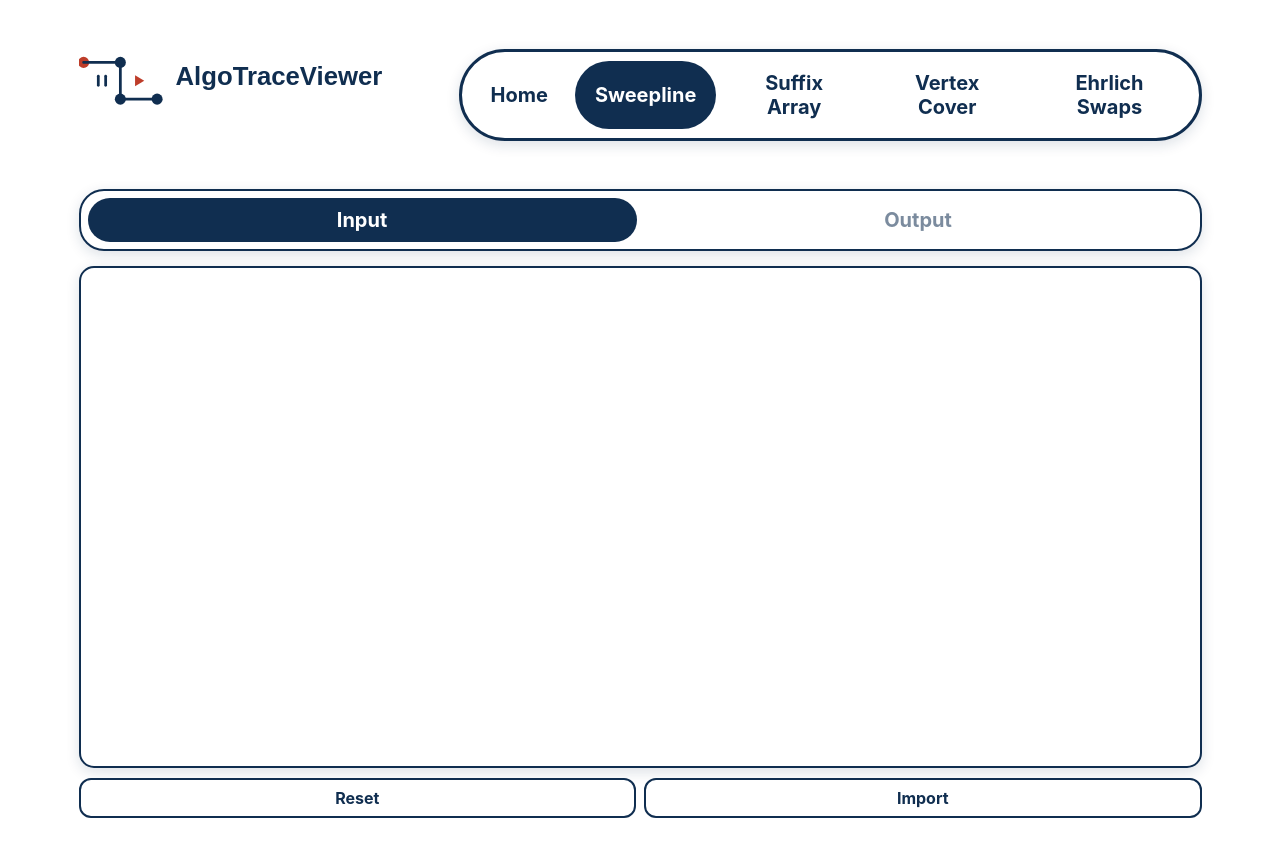
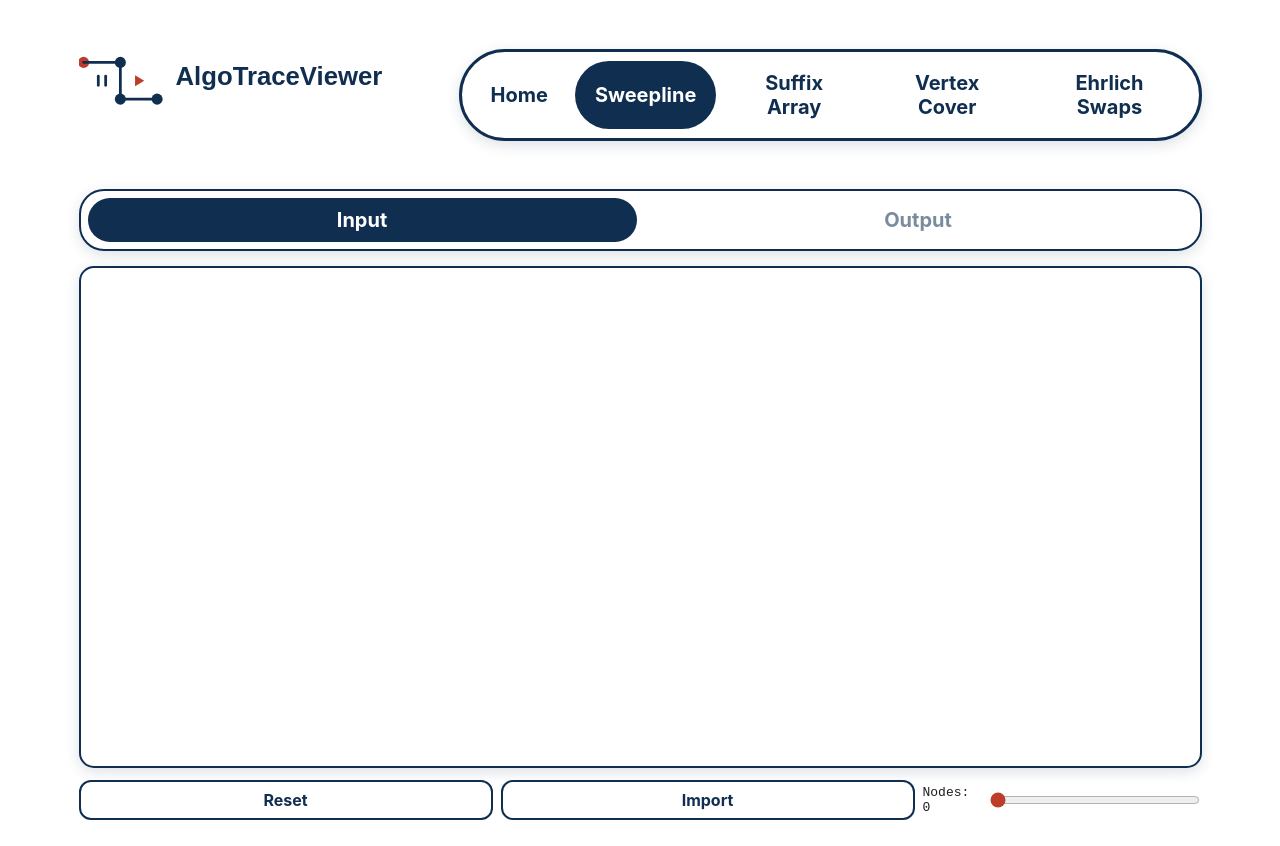
Before and after one commit to Alphapcka-lgtm/AlgoTraceViewer, a React (Vite) app in the folder frontend/: page / in a window 1280 px wide. Both pictures are taken after a click on the button "Sweepline". Built offline with nearby package versions, Linux system fonts and the light colour scheme.

Commit message:
random nodes generator in input

```diff
--- a/frontend/src/sweepLine/App.tsx
+++ b/frontend/src/sweepLine/App.tsx
@@ -3,7 +3,7 @@ import {SVGInput} from "./input/SVGInput.tsx";
 import useSweepLineSteps from "./Api.tsx";
 import type {ExportState, Node, SweepLineInputState, SweepLineOutputState} from "./shared/Types.tsx";
 import {SVGOutput4} from "./output/SVGOutput4.tsx";
-import {decodeExportState, encodeExportState, assignLabels, getAlphabetLabel} from "./shared/Utils.tsx";
+import {decodeExportState, encodeExportState, assignLabels, getAlphabetLabel, createRandomNodes} from "./shared/Utils.tsx";
 import "./App.css";
 
 export default function App() {
@@ -115,6 +115,27 @@ export default function App() {
         }
     };
 
+    //Wert von Slider soll aktuelle Anzahl Nodes zeigen
+    // Slider nach rechts -> zufällige Nodes hinzufügen
+    // Slider nach links -> Nodes am Ende entfernen
+    // Manuelles Hinzufügen oder Löschen -> Slider passt sich automatisch an
+    const handleSetNodeCount = (targetCount: number) => {
+        const PADDING = 80; // das nodes nichts zu sehr an rand sind
+        setInputState((prev) => {
+            //anzahl ist schon richitg ...
+            if (targetCount === prev.nodes.length) return prev;
+            //slider wurde nach links bewegt
+            //wenn z.b vorher: 10 Nodes und jetzt Slider: 6 dann nur ersten 6 nodes (prev.nodes.slice(0, 6))
+            if (targetCount < prev.nodes.length) {
+                return {...prev, nodes: assignLabels(prev.nodes.slice(0, targetCount)), timestamp: Date.now()};
+            }
+            //slider nach rechts
+            const missingCount:number = targetCount - prev.nodes.length;
+            const newNodes = createRandomNodes(missingCount, PADDING, svgWidth, svgHeight);
+            return {...prev, nodes: assignLabels([...prev.nodes, ...newNodes]), timestamp: Date.now()};
+        });
+    };
+
     if (modeState === "input") {
         return (
             <div className="algorithm-shell">
@@ -130,6 +151,8 @@ export default function App() {
                     onSubmit={handleNormalSubmit}
                     onChangeInput={handleChangeInput}
                     onImport={handleImport}
+
+                    onSetNodeCount={handleSetNodeCount}
                 />
             </div>
         );
--- a/frontend/src/sweepLine/input/SVGInput.tsx
+++ b/frontend/src/sweepLine/input/SVGInput.tsx
@@ -90,6 +90,17 @@ export function SVGInput(props: SVGInputProps) {
                     onImport={props.onImport}
                     createExportString={() => ""}
                 />
+
+                <label style={{display: "flex", alignItems: "center", gap: 5, fontFamily: "monospace"}}>
+                <span style={{ width: 70 }}>Nodes: {props.nodes.length}</span>
+                    <input
+                        className="timeline-slider"
+                        type="range" min={0} max={50} value={props.nodes.length}
+                        onChange={(event) =>
+                            props.onSetNodeCount(Number(event.currentTarget.value))
+                        }
+                    />
+                </label>
             </div>
         </div>
     );
--- a/frontend/src/sweepLine/shared/Types.tsx
+++ b/frontend/src/sweepLine/shared/Types.tsx
@@ -24,18 +24,16 @@ export type SVGInputProps = {
     height: number;
     width: number;
     mode: string;
-
     nodes: Node[];
-
     onAddNode: (node: Node) => void;
     onMoveNode: (id: string, x: number, y: number) => void;
     onDeleteNode: (id: string) => void;
     onReset: () => void;
-
     onSubmit: () => void;
     onChangeInput: () => void;
+    onImport: (encoded: string) => void;
 
-    onImport: (encoded: string) => void;
+    onSetNodeCount: (count: number) => void;
 };
 
 
--- a/frontend/src/sweepLine/shared/Utils.tsx
+++ b/frontend/src/sweepLine/shared/Utils.tsx
@@ -128,6 +128,31 @@ export function createStepLabels(stepCount: number): string[] {
     return Array.from({length: stepCount}, (_, i) => String(i));
 }
 
+
+const createRandomNode = (padding: number, svgWidth:number, svgHeight:number): Node => {
+    const minX = padding;
+    const maxX = svgWidth - padding;
+
+    const minY = padding;
+    const maxY = svgHeight - padding;
+
+    return {
+        id: getRandomId(),
+        x: minX + Math.random() * (maxX - minX),
+        y: minY + Math.random() * (maxY - minY),
+        label: "",
+    };
+};
+export const createRandomNodes = (count: number, padding: number, svgWidth:number, svgHeight:number): Node[] => {
+    const nodes: Node[] = [];
+
+    for (let i = 0; i < count; i++) {
+        nodes.push(createRandomNode(padding, svgWidth, svgHeight));
+    }
+
+    return nodes;
+};
+
 /*
 Vllt baue ich das später noch bei initialProgress in svgOutput ein ...
 export function checkProgress(progress: number): number {
```
